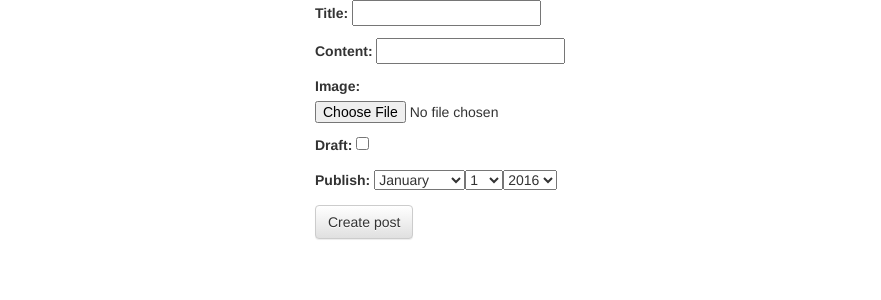
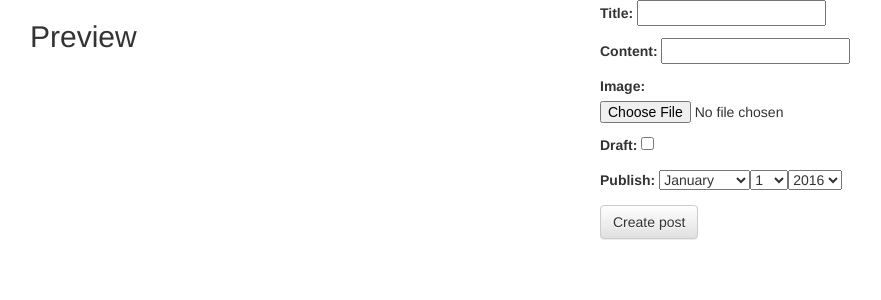
Before and after one commit to MrLokans/try_django, a Django app: template trydjango19/templates/post_form.html in a window 1280 px wide. Shown: the top 300 px of the page, without its empty margins (55-936 px from the left). Run offline with Django 3.2, Linux system fonts and the light colour scheme; the template is opened without the code that fills it: values that come from a table or form of the project are taken from there, others are empty; some libraries are stand-ins or nearby versions.

Commit message:
Dynamic preview on post form added.

```diff
--- a/trydjango19/posts/forms.py
+++ b/trydjango19/posts/forms.py
@@ -6,7 +6,7 @@ from .models import Post
 
 
 class PostForm(forms.ModelForm):
-    content = forms.CharField(widget=PagedownWidget)
+    content = forms.CharField(widget=PagedownWidget(show_preview=False))
     publish = forms.DateField(widget=forms.SelectDateWidget)
 
     class Meta:
--- a/trydjango19/templates/base.html
+++ b/trydjango19/templates/base.html
@@ -30,7 +30,7 @@
 
     <script src="https://code.jquery.com/jquery-1.12.0.min.js"></script>
     <script src="https://maxcdn.bootstrapcdn.com/bootstrap/3.3.6/js/bootstrap.min.js" integrity="sha384-0mSbJDEHialfmuBBQP6A4Qrprq5OVfW37PRR3j5ELqxss1yVqOtnepnHVP9aJ7xS" crossorigin="anonymous"></script>
-    <!-- <script src="https://cdnjs.cloudflare.com/ajax/libs/marked/0.3.5/marked.min.js"></script> -->
+    <script src="https://cdnjs.cloudflare.com/ajax/libs/marked/0.3.5/marked.min.js"></script>
     <script type="text/javascript">
         $(document).ready(function(){
             // $(".content-markdown").each(function(){
@@ -44,6 +44,35 @@
                 currentImg.addClass("img-responsive");
             });
 
+            var titleInput = $("#id_title");
+            var contentInput = $("#id_content");
+
+            setTitle(titleInput.val())
+            setContent(contentInput.val())
+
+            titleInput.keyup(function(){
+                setTitle(titleInput.val())
+            });
+
+
+            function setTitle(value) {
+                $("#preview-title").text(value);
+            }
+
+            function setContent(value){
+                var markedContent = marked(value);
+                $("#preview-content").html(markedContent);
+                $("#preview-content img").each(function(){
+                    $(this).addClass("img-responsive");
+                })
+            }
+
+            contentInput.keyup(function() {
+                setContent(contentInput.val());
+            });
+
+            // setContent(contentInput.val());
+
 
         });
     </script>
--- a/trydjango19/templates/post_form.html
+++ b/trydjango19/templates/post_form.html
@@ -5,7 +5,14 @@
 {% endblock head_extra %}
 
 {% block content %}
-<div class="col-sm-6 col-sm-offset-3">
+<div class="col-sm-6">
+    <h2>Preview</h2>
+    <div class="content-preview">
+        <h3 id="preview-title"></h3>
+        <p id="preview-content"></p>
+    </div>
+</div>
+<div class="col-sm-6">
 <form method="POST" action="" enctype='multipart/form-data'>
     {% csrf_token %}
     {{ form.as_p }}
```
